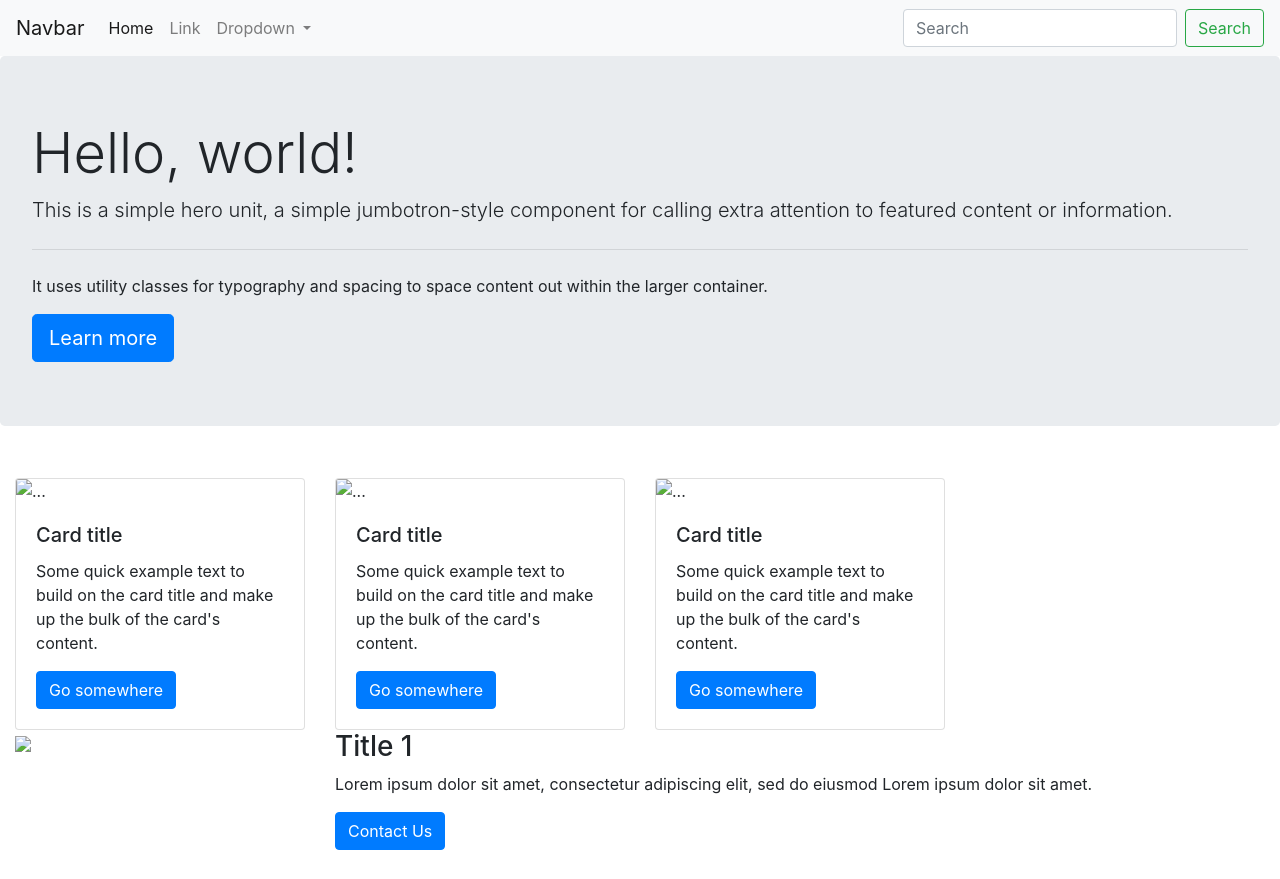
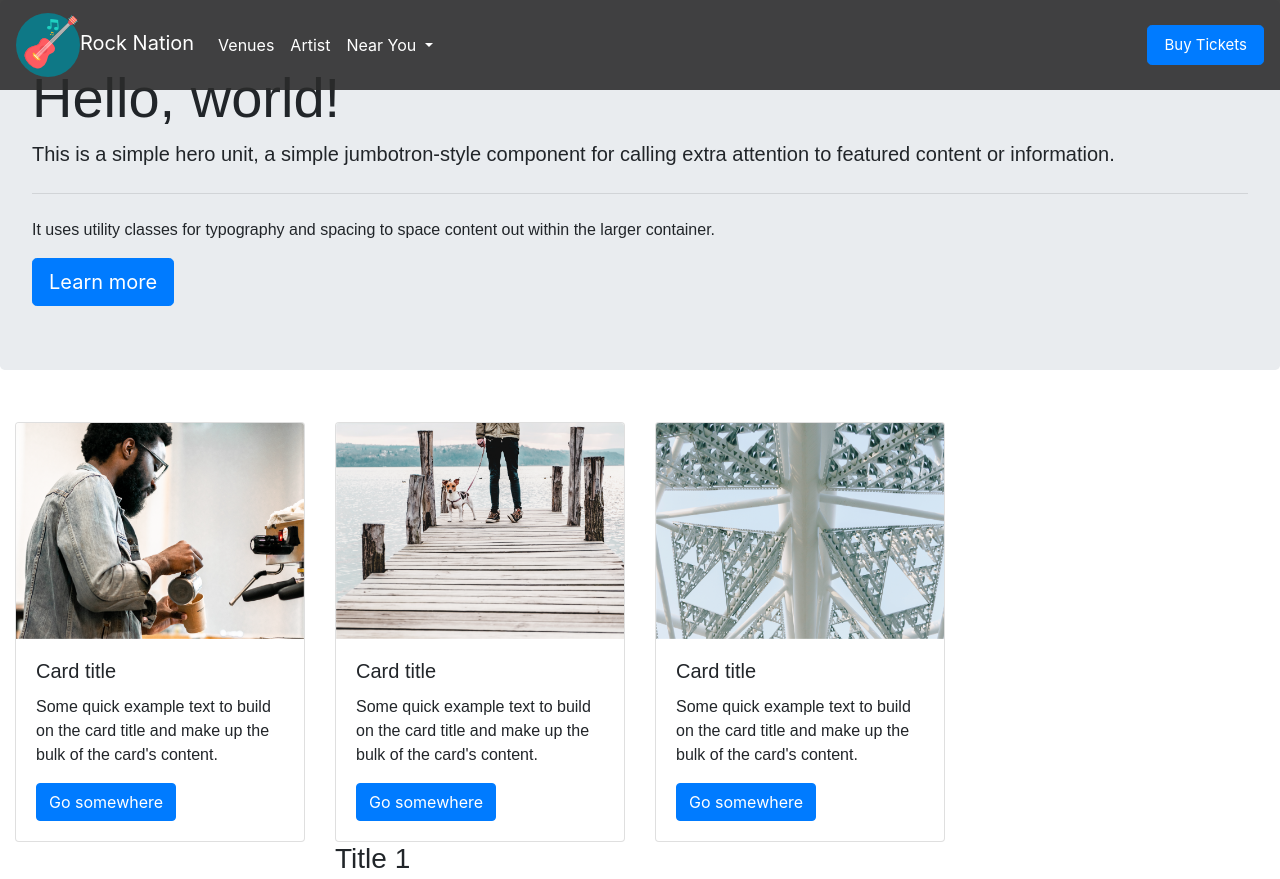
Before and after one commit to rbrd87/rock-nation-site, a plain HTML site: page index.html in a window 1280 px wide. Shown: the top 879 px of the page. Drawn offline with nearby package versions, Linux system fonts and the light colour scheme.

Commit message:
Added nav bar and styling

```diff
--- a/assets/css/style.css
+++ b/assets/css/style.css
@@ -12,3 +12,36 @@ footer {
   .card {
     margin: 0 auto;
   }
+  h1, h2, h3, h4, h5, h6 {
+    font-family: 'Anton',sans-serif;
+  }
+  p {
+    font-family: 'Jura', sans-serif;
+  }
+  .customNav {
+    position: fixed;
+    width: 100%;
+    background: url(../images/transparency.png);
+    background-color: transparent !important;
+    background-size: cover;
+    z-index: 10;
+  }
+  .dropdown-menu {
+    background: url(../images/transparency.png);
+    background-color: transparent !important;
+    background-size: cover;
+  }
+  .dropdown-item:focus, .dropdown-item:hover {
+    color: #16181b;
+    text-decoration: none;
+    background: black;
+  }
+  .customNav a {
+    color: white !important;
+  }
+  .navCTA {
+    font-size: 15px;
+  }
+  .nav-item {
+    list-style: none;
+  }
--- a/index.html
+++ b/index.html
@@ -15,36 +15,35 @@
   <body>
 
     <!-- Navigation bar -->
-    <nav class="navbar navbar-expand-lg navbar-light bg-light">
-      <a class="navbar-brand" href="#">Navbar</a>
+    <nav class="navbar navbar-expand-lg navbar-light bg-light customNav">
+      <a class="navbar-brand" href="#"><img src="assets/images/acoustic-guitar.png" alt="an acoustic guitar vector image">Rock Nation</a>
       <button class="navbar-toggler" type="button" data-toggle="collapse" data-target="#navbarSupportedContent" aria-controls="navbarSupportedContent" aria-expanded="false" aria-label="Toggle navigation">
         <span class="navbar-toggler-icon"></span>
       </button>
       <div class="collapse navbar-collapse" id="navbarSupportedContent">
         <ul class="navbar-nav mr-auto">
           <li class="nav-item active">
-            <a class="nav-link" href="#">Home <span class="sr-only">(current)</span></a>
+            <a class="nav-link" href="#">Venues <span class="sr-only">(current)</span></a>
           </li>
           <li class="nav-item">
-            <a class="nav-link" href="#">Link</a>
+            <a class="nav-link" href="#">Artist</a>
           </li>
           <li class="nav-item dropdown">
             <a class="nav-link dropdown-toggle" href="#" id="navbarDropdown" role="button" data-toggle="dropdown"
               aria-haspopup="true" aria-expanded="false">
-              Dropdown
+              Near You
             </a>
             <div class="dropdown-menu" aria-labelledby="navbarDropdown">
-              <a class="dropdown-item" href="#">Action</a>
-              <a class="dropdown-item" href="#">Another action</a>
+              <a class="dropdown-item" href="#">Venues</a>
+              <a class="dropdown-item" href="#">Artists</a>
               <div class="dropdown-divider"></div>
-              <a class="dropdown-item" href="#">Something else here</a>
+              <a class="dropdown-item" href="#">Upcoming Acts</a>
             </div>
           </li>
         </ul>
-        <form class="form-inline my-2 my-lg-0">
-          <input class="form-control mr-sm-2" type="search" placeholder="Search" aria-label="Search">
-          <button class="btn btn-outline-success my-2 my-sm-0" type="submit">Search</button>
-        </form>
+        <li class="nav-item">
+          <a class="btn btn-primary btn-lg navCTA" href="#" role="button">Buy Tickets</a>
+        </li>
       </div>
     </nav>
     <!-- End navigation bar -->
@@ -65,7 +64,7 @@
         <!-- Card 1 -->
         <div class="cardContainer col-lg-3 col-md-3 col-sm-6">
           <div class="card">
-            <img src="images/1_card.png" class="card-img-top" alt="...">
+            <img src="assets/images/1_card.png" class="card-img-top" alt="...">
             <div class="card-body">
               <h5 class="card-title">Card title</h5>
               <p class="card-text">Some quick example text to build on the card title and make up the bulk of the card's content.</p>
@@ -78,7 +77,7 @@
         <!-- Card 2 -->
         <div class="cardContainer col-lg-3 col-md-3 col-sm-6">
           <div class="card">
-            <img src="images/2_card.png" class="card-img-top" alt="...">
+            <img src="assets/images/2_card.png" class="card-img-top" alt="...">
             <div class="card-body">
               <h5 class="card-title">Card title</h5>
               <p class="card-text">Some quick example text to build on the card title and make up the bulk of the card's content.</p>
@@ -91,7 +90,7 @@
         <!-- Card 3 -->
         <div class="cardContainer col-lg-3 col-md-3 col-sm-6">
           <div class="card">
-            <img src="images/3_card.png" class="card-img-top" alt="...">
+            <img src="assets/images/3_card.png" class="card-img-top" alt="...">
             <div class="card-body">
               <h5 class="card-title">Card title</h5>
               <p class="card-text">Some quick example text to build on the card title and make up the bulk of the card's content.</p>
@@ -113,7 +112,7 @@
         <div class="sideAccent">
         </div>
         <div class="col-3">
-          <img src="images/assistance.png">
+          <img src="assets/images/assistance.png">
         </div>
         <div class="col-8">
           <h3>Title 1</h3>
```
